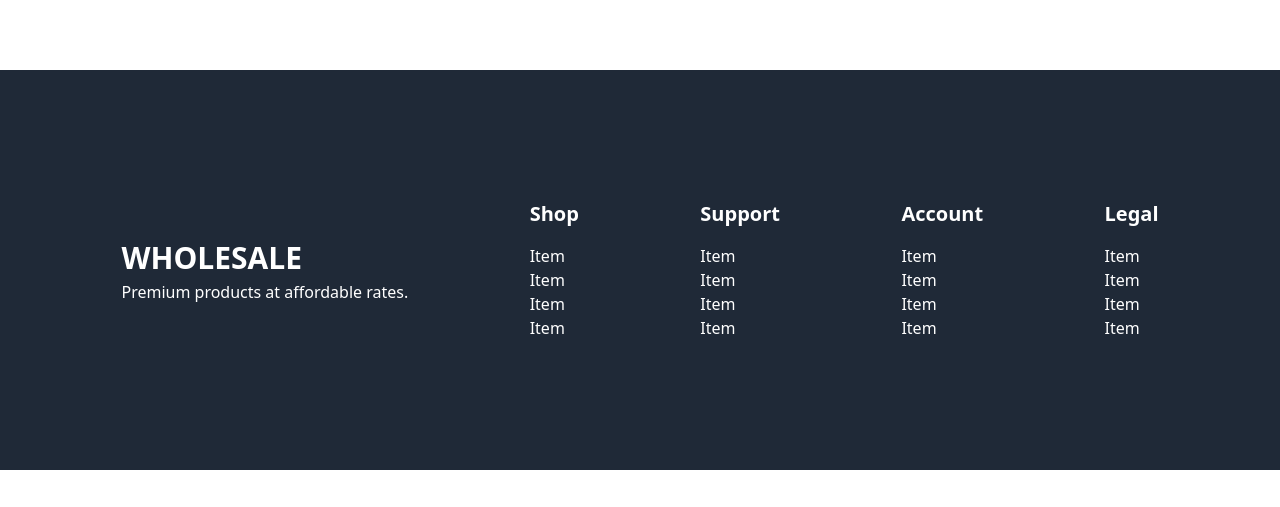
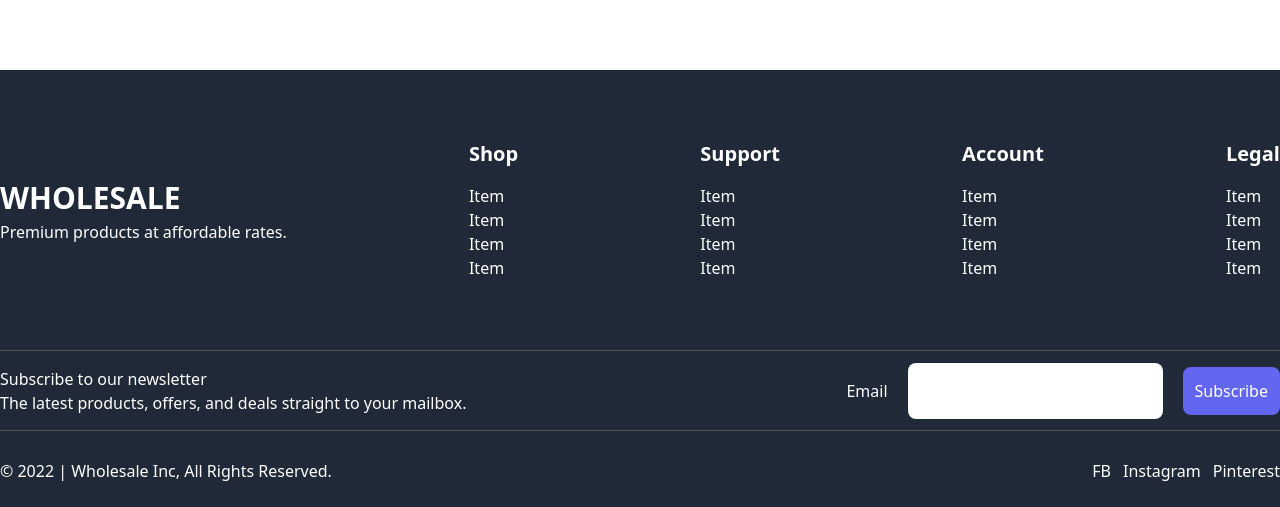
Before and after one commit to HassanSaeed7/ghostkitchen, a Next.js app in the folder frontend/: page /shop in a window 1280 px wide. Shown: the part 1002-1509 px from the top of the page. Before the commit the page ends 1472 px from the top, so only its background shows below. Built offline with nearby package versions, Linux system fonts and the light colour scheme.

Commit message:
footer/subscription form/about

```diff
--- a/frontend/components/Footer.js
+++ b/frontend/components/Footer.js
@@ -1,8 +1,20 @@
-import React from 'react'
+import React, { useState } from 'react'
 
 const Footer = () => {
+    const [email, setEmail] = useState('')
+
+    const emailSubscribeHandler = (event) => {
+        setEmail(event.target.value)
+    }
+
+    const submitHandler = (event) => {
+        event.preventDefault
+    }
+
   return (
-    <div className=" bg-gray-800 min-h-half text-white flex flex-col md:flex-row md:justify-evenly md:items-center">
+    <div className="bg-gray-800 min-h-half text-white">
+        <div className="max-w-screen-2xl m-auto  divide-y divide-stone-600">
+    <div className="min-h-third flex flex-col md:flex-row md:justify-between md:items-center">
 
         <div>
         <h4 className="font-bold text-3xl py-1">WHOLESALE</h4>
@@ -84,6 +96,37 @@ const Footer = () => {
 
 
     </div>
+
+
+    <section className='flex justify-between items-center min-h-ten'>
+        <div>
+            <p>Subscribe to our newsletter</p>
+            <p>The latest products, offers, and deals straight to your mailbox.</p>
+        </div>
+        <form onSubmit={submitHandler} className='flex items-baseline gap-5'>
+            <label for="email">Email</label>
+            <input onChange={emailSubscribeHandler} value={email} type="email" className='rounded-lg leading-loose p-3 text-black'></input>
+            <button type="submit" className='bg-indigo-500 p-3 rounded-lg'>Subscribe</button>
+        </form>
+    </section>
+
+    <section className='flex justify-between items-center min-h-ten'>
+        <p>&copy; 2022 | Wholesale Inc, All Rights Reserved.</p>
+        <ul className='w-1/8 flex gap-3'>
+            <li>
+                <a href="/">FB</a>
+            </li>
+            <li>
+                <a href="/">Instagram</a>
+            </li>
+            <li>
+                <a href="/">Pinterest</a>
+            </li>
+
+        </ul>
+    </section>
+    </div>
+    </div>
   )
 }
 
--- a/frontend/tailwind.config.js
+++ b/frontend/tailwind.config.js
@@ -5,6 +5,8 @@ module.exports = {
   ],
   theme: {
     minHeight: {
+      'ten': '10vh',
+      'third': '35vh',
       'half': '50vh',
       'screen': '100vh'
     },
```
